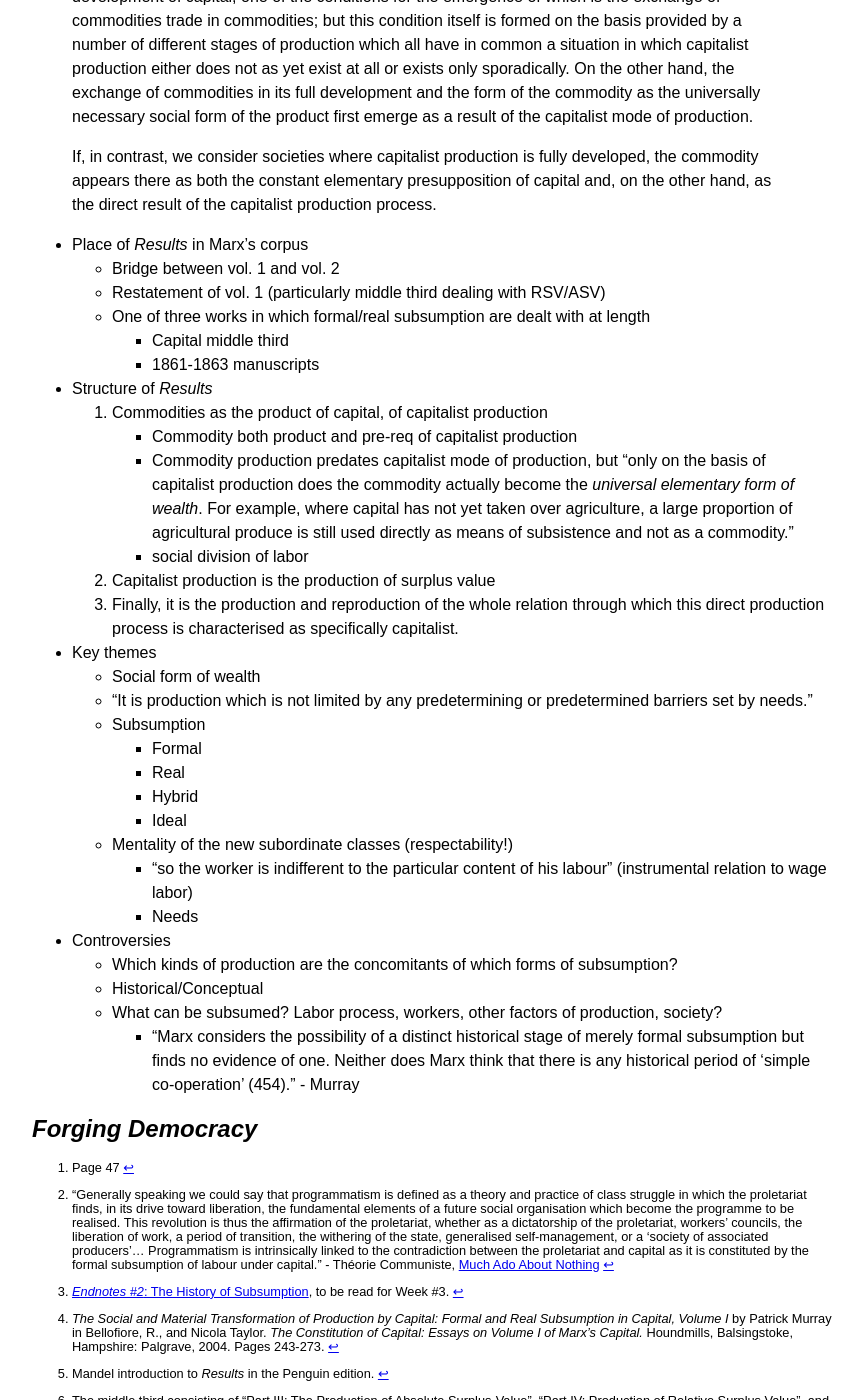
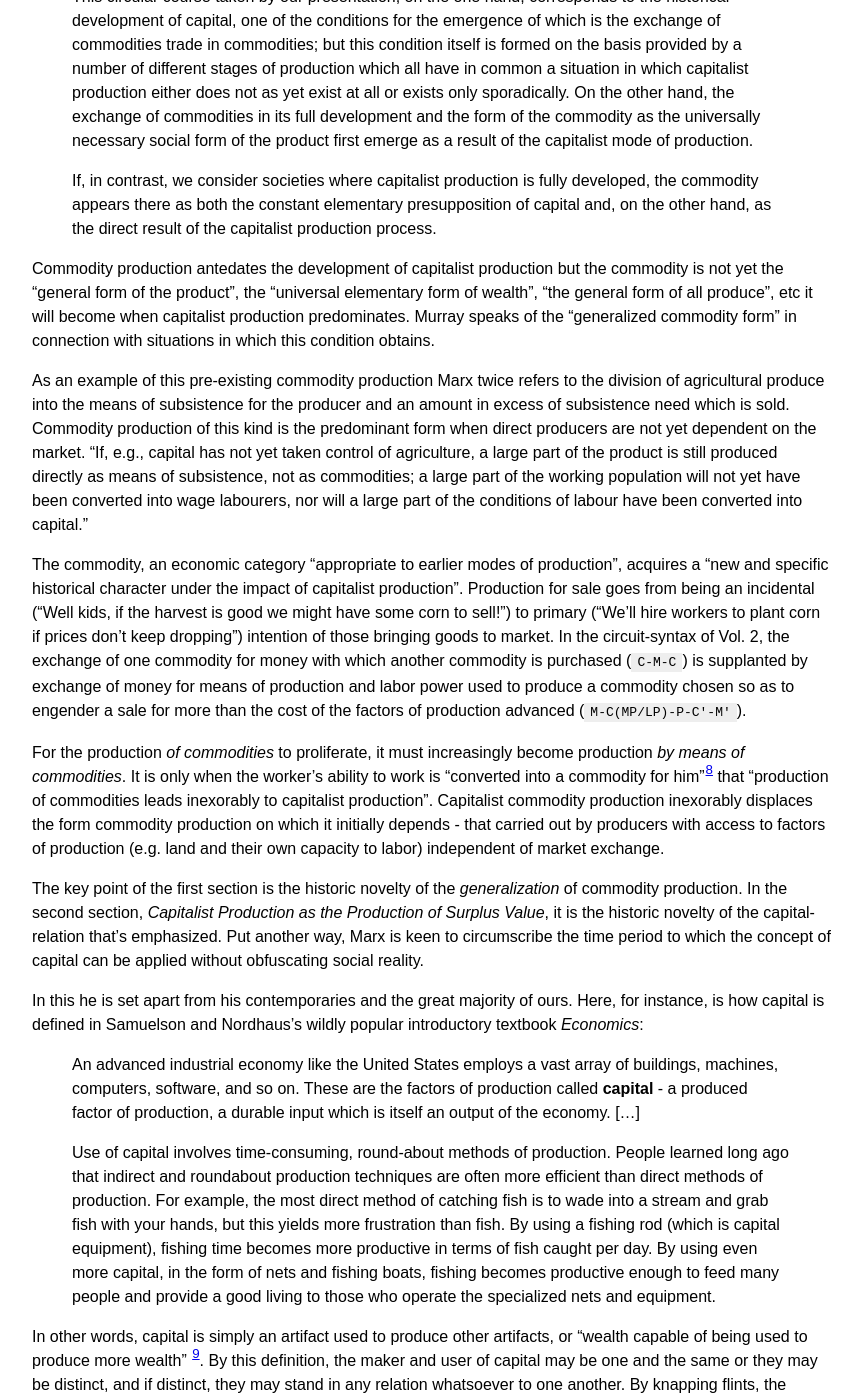
Before and after one commit to heiswayi/the-plain, a Jekyll site: the page built from _posts/2016-09-05-making-european-working-class.md, in a window 1280 px wide and 1400 px high, scrolled down 1393 px. Shown: the whole window, without its empty margins (208-1071 px from the left). Built offline with Jekyll 4.4.1, drawn with Linux system fonts in a browser that asks for light colours; some of the changed text lies outside the part shown.

Commit message:
part 2, some stuff on the def of capital
Signed-off-by: Bjorn Westergard <bjornw@gmail.com>

```diff
--- a/_posts/2016-09-05-making-european-working-class.md
+++ b/_posts/2016-09-05-making-european-working-class.md
@@ -22,9 +22,9 @@ In what follows I'll try to provide some interpretive cues for _Results_ drawn l
 
 # _Results of the Direct Production Process_
 
-_Results_ was intended as "a summary of Volume 1 and as a _bridge_ between Volumes 1 and 2 [of Capital]"[^mandel] (italics original). It is a summary in that it deals with the same subject matter as the "middle third" of Volume 1[^middlethird]: the production of absolute and relative surplus value, which correspond to formal and real subsumption respectively. It sets the stage for Volume II's discussion of the circuits of capital by adumbrating how such circuits could get underway, and in particular how existing labor processes could be incorporated by them.
+_Results_ was intended as "a summary of Volume 1 and as a _bridge_ between Volumes 1 and 2 [of Capital]"[^mandel] (italics original). It is a summary in that it deals with the same subject matter as the "middle third" of Volume 1[^middlethird]: the production of absolute and relative surplus value, which correspond to formal and real subsumption respectively. It sets the stage for Volume II's discussion of the circuits of capital by adumbrating how such circuits could get underway, and in particular how they could incorporate pre-existing labor processes (e.g. those of artisans).
 
-In the first section, _Commodities as the Product of Capital_, the commodity is presented as the form of wealth adequate to capitalist production:
+In the first of three sections, _Commodities as the Product of Capital_, the commodity is presented as the form of wealth adequate to capitalist production [^commodityform]. That wealth should take the form of commodities is both a prerequisite and consequence of capitalist production:
 
 > The commodity, as the elementary form of bourgeois wealth, was our starting point, the presupposition for the emergence of capital. On the other hand, commodities now appear as the product of capital.
 
@@ -32,6 +32,23 @@ In the first section, _Commodities as the Product of Capital_, the commodity is
 
 > If, in contrast, we consider societies where capitalist production is fully developed, the commodity appears there as both the constant elementary presupposition of capital and, on the other hand, as the direct result of the capitalist production process.
 
+Commodity production antedates the development of capitalist production but the commodity is not yet the "general form of the product", the "universal elementary form of wealth", "the general form of all produce", etc it will become when capitalist production predominates. Murray speaks of the "generalized commodity form" in connection with situations in which this condition obtains.
+
+As an example of this pre-existing commodity production Marx twice refers to the division of agricultural produce into the means of subsistence for the producer and an amount in excess of subsistence need which is sold. Commodity production of this kind is the predominant form when direct producers are not yet dependent on the market. "If, e.g., capital has not yet taken control of agriculture, a large part of the product is still produced directly as means of subsistence, not as commodities; a large part of the working population will not yet have been converted into wage labourers, nor will a large part of the conditions of labour have been converted into capital."
+
+The commodity, an economic category "appropriate to earlier modes of production", acquires a "new and specific historical character under the impact of capitalist production". Production for sale goes from being an incidental ("Well kids, if the harvest is good we might have some corn to sell!") to primary ("We'll hire workers to plant corn if prices don't keep dropping") intention of those bringing goods to market. In the circuit-syntax of Vol. 2, the exchange of one commodity for money with which another commodity is purchased (`C-M-C`) is supplanted by exchange of money for means of production and labor power used to produce a commodity chosen so as to engender a sale for more than the cost of the factors of production advanced (`M-C(MP/LP)-P-C'-M'`).
+
+For the production _of commodities_ to proliferate, it must increasingly become production _by means of commodities_. It is only when the worker's ability to work is "converted into a commodity for him"[^forHim] that "production of commodities leads inexorably to capitalist production". Capitalist commodity production inexorably displaces the form commodity production on which it initially depends - that carried out by producers with access to factors of production (e.g. land and their own capacity to labor) independent of market exchange.
+
+The key point of the first section is the historic novelty of the _generalization_ of commodity production. In the second section, _Capitalist Production as the Production of Surplus Value_, it is the historic novelty of the capital-relation that's emphasized. Put another way, Marx is keen to circumscribe the time period to which the concept of capital can be applied without obfuscating social reality.
+
+In this he is set apart from his contemporaries and the great majority of ours. Here, for instance, is how capital is defined in Samuelson and Nordhaus's wildly popular introductory textbook _Economics_:
+
+> An advanced industrial economy like the United States employs a vast array of buildings, machines, computers, software, and so on. These are the factors of production called __capital__ - a produced factor of production, a durable input which is itself an output of the economy. [...]
+
+> Use of capital involves time-consuming, round-about methods of production. People learned long ago that indirect and roundabout production techniques are often more efficient than direct methods of production. For example, the most direct method of catching fish is to wade into a stream and grab fish with your hands, but this yields more frustration than fish. By using a fishing rod (which is capital equipment), fishing time becomes more productive in terms of fish caught per day. By using even more capital, in the form of nets and fishing boats, fishing becomes productive enough to feed many people and provide a good living to those who operate the specialized nets and equipment.
+
+In other words, capital is simply an artifact used to produce other artifacts, or "wealth capable of being used to produce more wealth" [^wealth2wealth]. By this definition, the maker and user of capital may be one and the same or they may be distinct, and if distinct, they may stand in any relation whatsoever to one another. By knapping flints, the Pleistocene residents of [Olduvai Gorge](https://en.wikipedia.org/wiki/Olduvai_Gorge#Toolmaking) were creating some of the first capital equipment, a produced means of sliced meat production in the form of a sharp rock.
 
 - Place of _Results_ in Marx's corpus
   - Bridge between vol. 1 and vol. 2
@@ -54,16 +71,14 @@ In the first section, _Commodities as the Product of Capital_, the commodity is
     - Real
     - Hybrid
     - Ideal
-  - Mentality of the new subordinate classes (respectability!)
-    - "so the worker is indifferent to the particular content of his labour" (instrumental relation to wage labor)
-    - Needs
+  - Mentality of the new subordinate classes (respectability!) p1033
+    - self control
+    - "so the worker is indifferent to the particular content of his labour" (instrumental relation to wage labor) p1034
 - Controversies
   - Which kinds of production are the concomitants of which forms of subsumption?
   - Historical/Conceptual
   - What can be subsumed? Labor process, workers, other factors of production, society?
     - "Marx considers the possibility of a distinct historical stage of merely formal subsumption but finds no evidence of one. Neither does Marx think that there is any historical period of ‘simple co-operation’ (454)." - Murray
-
-# _Forging Democracy_
 
 [^socialproblem]: Page 47
 
@@ -76,3 +91,9 @@ In the first section, _Commodities as the Product of Capital_, the commodity is
 [^mandel]: Mandel introduction to _Results_ in the Penguin edition.
 
 [^middlethird]: The middle third consisting of "Part III: The Production of Absolute Surplus-Value", "Part IV: Production of Relative Surplus Value", and "Part V: The Production of Absolute and of Relative Surplus-Value"
+
+[^commodityform]: Page 949-951, Capital Vol. 1, Penguin Edition
+
+[^forHim]: Cf. Vol. 1 Ch. 26, [The Secret of Primitive Accumulation](https://www.marxists.org/archive/marx/works/1867-c1/ch26.htm)
+
+[^wealth2wealth]: Page 245 [^murray]
```
